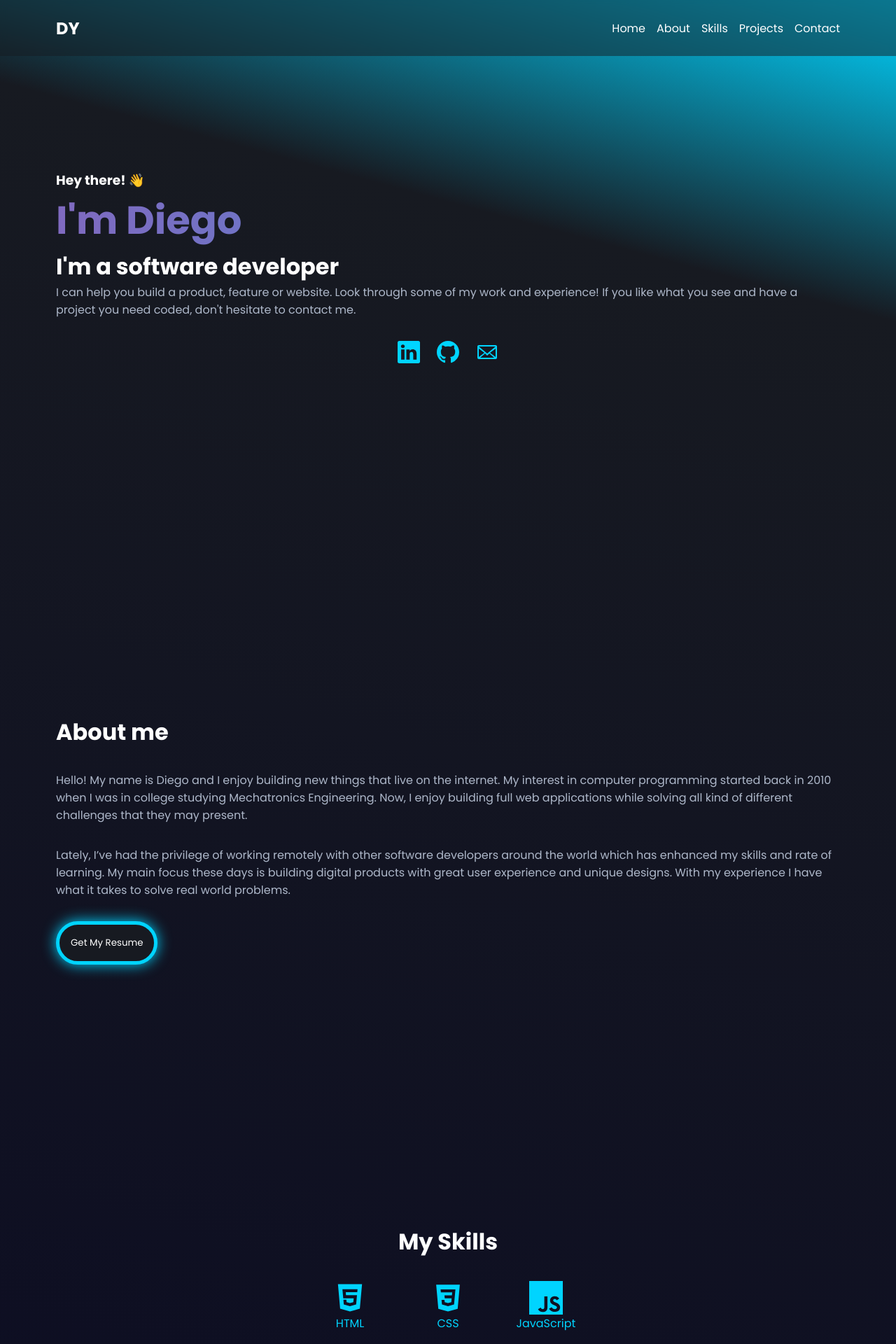
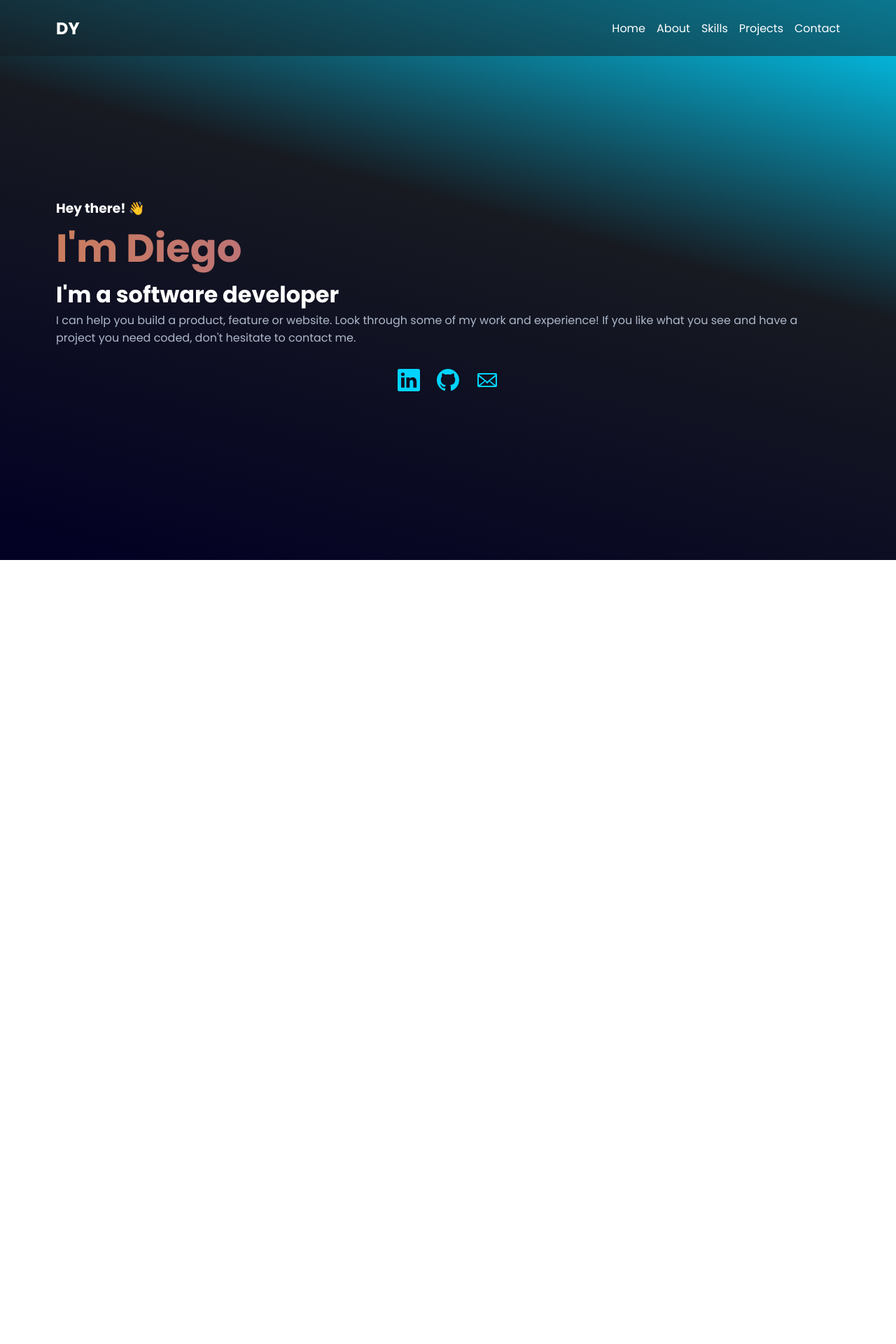
Before and after one commit to diegoyon/portfolio-v3, a React (Create React App) app: page / in a window 1280 px wide. Shown: the top 1920 px of the page at 70% size. After the commit the page ends 800 px from the top, so only its background shows below. Built offline with nearby package versions, Linux system fonts and the light colour scheme.

Commit message:
add snap scroll

```diff
--- a/src/App.css
+++ b/src/App.css
@@ -17,17 +17,18 @@ body {
   background: linear-gradient(
     15deg,
     rgba(2, 0, 36, 1) 0%,
-    rgba(23, 26, 33, 1) 90%,
+    rgba(23, 26, 33, 1) 60%,
     rgba(0, 212, 255, 1) 100%
   );
-  padding: 0 3rem;
+  /* padding: 0 3rem; */
   display: flex;
   flex-direction: column;
   align-items: center;
+  /* overflow: hidden; */
 }
 
 #root {
-  max-width: 70rem;
+  width: 100%;
 }
 
 ul {
@@ -61,3 +62,29 @@ button {
 button:hover {
   box-shadow: 0px 0px 30px 0px rgba(0, 212, 255, 1);
 }
+
+main {
+  scroll-snap-type: y mandatory;
+  overflow-y: scroll;
+  height: calc(100vh - 5rem);
+  padding: 0 3rem;
+  margin-top: 5rem;
+}
+
+section {
+  max-width: 70rem;
+  margin: auto;
+}
+
+::-webkit-scrollbar {
+  width: 0.5rem;
+}
+
+::-webkit-scrollbar-track {
+  border-radius: 10px;
+}
+
+::-webkit-scrollbar-thumb {
+  background-color: rgba(0, 212, 255, 1);
+  border-radius: 10px;
+}
--- a/src/App.js
+++ b/src/App.js
@@ -10,11 +10,13 @@ function App() {
   return (
     <>
       <Navbar />
-      <Home />
-      <About />
-      <Skills />
-      <Projects />
-      <Contact />
+      <main>
+        <Home />
+        <About />
+        <Skills />
+        <Projects />
+        <Contact />
+      </main>
     </>
   );
 }
--- a/src/components/About.css
+++ b/src/components/About.css
@@ -1,10 +1,11 @@
 .about {
-  height: 100vh;
+  height: calc(100vh - 5rem);
   display: flex;
   flex-direction: column;
   justify-content: center;
   gap: 2rem;
   color: white;
+  scroll-snap-align: start;
 }
 
 .about p {
--- a/src/components/Contact.css
+++ b/src/components/Contact.css
@@ -1,11 +1,12 @@
 .contact {
-  height: 100vh;
+  height: calc(100vh - 5rem);
   display: flex;
   color: white;
   flex-direction: column;
   /* align-items: center; */
   justify-content: center;
   gap: 2rem;
+  scroll-snap-align: start;
 }
 
 form {
--- a/src/components/Home.css
+++ b/src/components/Home.css
@@ -1,8 +1,9 @@
 .home {
-  height: 100vh;
+  height: calc(100vh - 5rem);
   display: flex;
   flex-direction: column;
   justify-content: center;
+  scroll-snap-align: start;
 }
 
 .home h1 {
--- a/src/components/Projects.css
+++ b/src/components/Projects.css
@@ -1,11 +1,13 @@
 .projects {
   /* height: 100vh; */
-  padding: 6rem 0;
+  /* padding: 0rem 0; */
   color: white;
   display: flex;
   flex-direction: column;
   align-items: center;
   justify-content: center;
+  scroll-snap-align: start;
+  padding-bottom: 15rem;
 }
 
 .projects-list {
--- a/src/components/Skills.css
+++ b/src/components/Skills.css
@@ -1,10 +1,11 @@
 .skills {
-  height: 100vh;
+  height: calc(100vh - 5rem);
   color: white;
   display: flex;
   flex-direction: column;
   align-items: center;
   justify-content: center;
+  scroll-snap-align: start;
 }
 
 .skills-grid {
```
